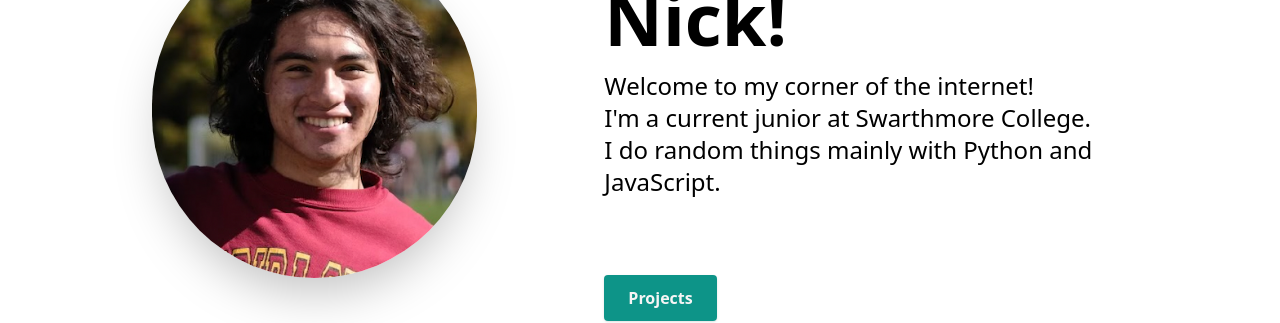
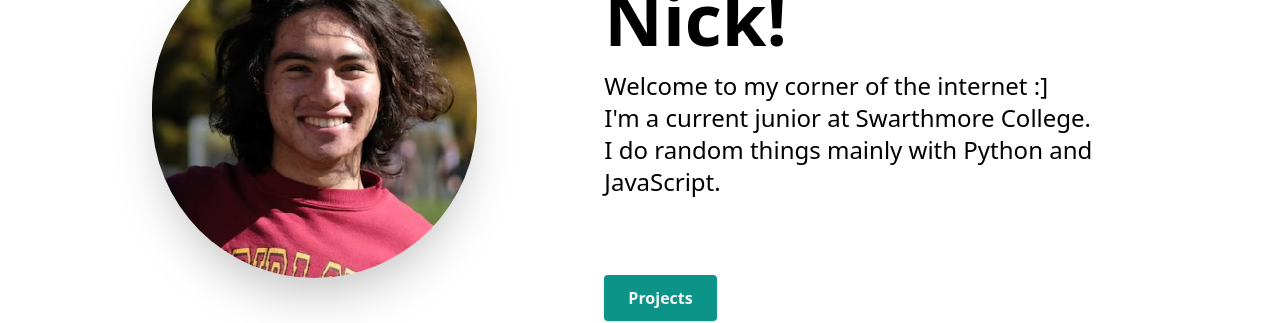
Before and after one commit to dandrnic/site, a Next.js app: page / in a window 1280 px wide. Shown: the part 330-653 px from the top of the page. Built offline with nearby package versions, Linux system fonts and the light colour scheme; no server answers.

Commit message:
Update hero-section.tsx

```diff
--- a/src/components/hero-section.tsx
+++ b/src/components/hero-section.tsx
@@ -23,7 +23,7 @@ const HeroSection = () => {
           hey👋🏼, I'm Nick!
           </h1>
           <p className="text-lg mt-4 mb-6 md:text-2xl">
-          Welcome to my corner of the internet!
+          Welcome to my corner of the internet :]
           <p> I'm a current junior at Swarthmore College. </p>
           <p> I do random things mainly with Python and JavaScript. </p>
           <br />
```
